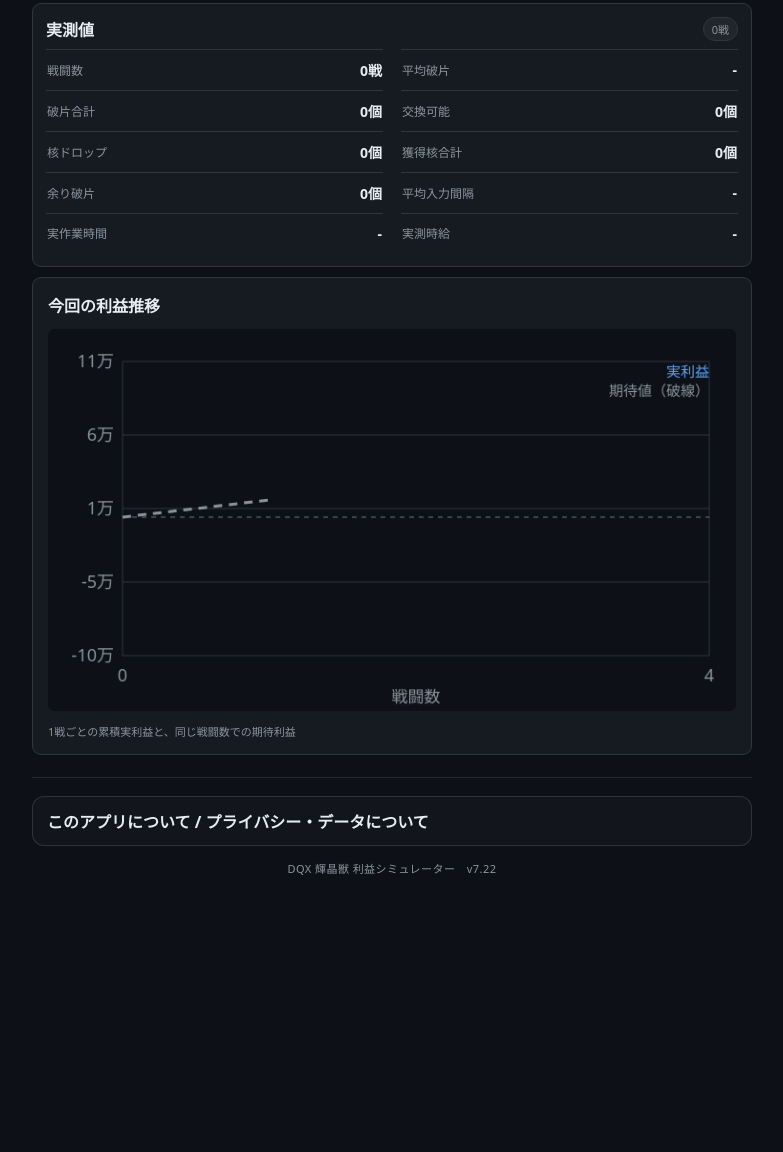
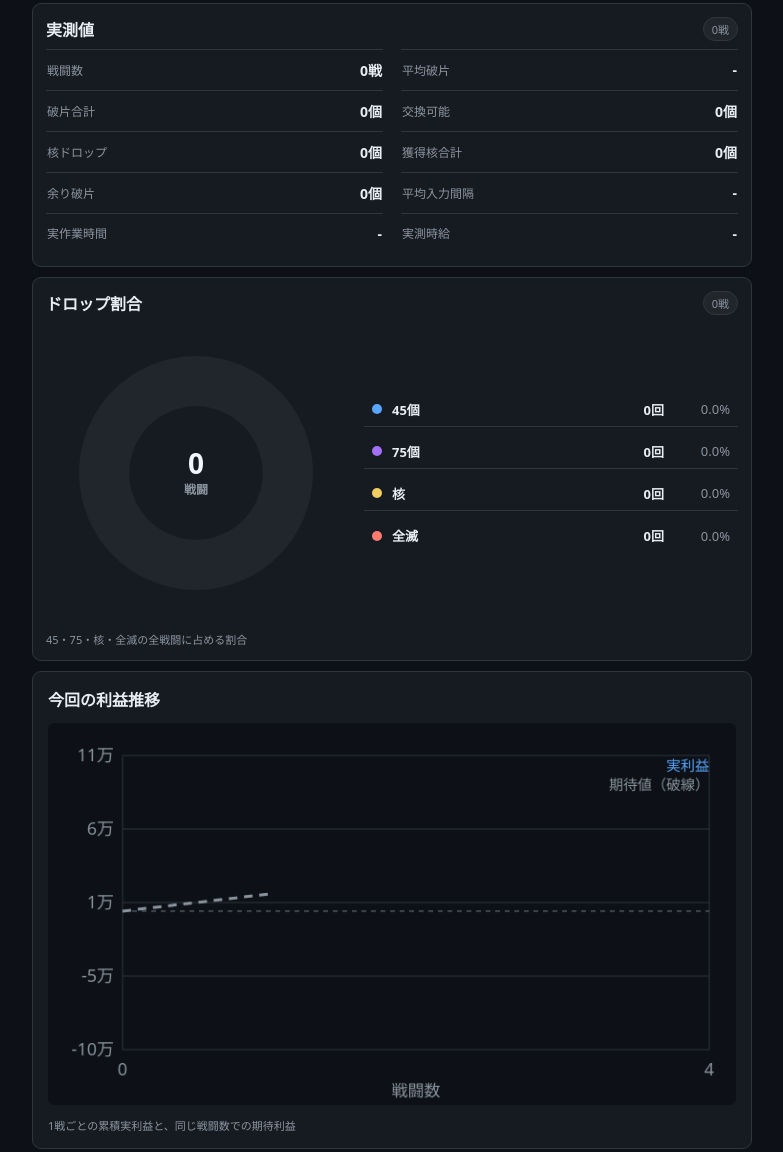
Before and after one commit to yami-dq/dqx-profit-tool, a plain HTML site: page index.html in a window 1280 px wide. Shown: the part 860-2012 px from the top of the page, without its empty margins (248-1031 px from the left). Before the commit the page ends 1756 px from the top, so only its background shows below. Drawn offline with Linux system fonts and the light colour scheme.

Commit message:
Add files via upload

```diff
--- a/app.js
+++ b/app.js
@@ -178,6 +178,7 @@ function renderAnalysis(){
   chartTargetCell.textContent=`${yen.format(Math.floor(cellLimitForProfit(m.targetProfit)))} Gまで`;
   chartBreakEvenCell.textContent=`${yen.format(Math.floor(cellLimitForProfit(0)))} Gまで`;
   renderBattleLog();
+  renderDropPieChart();
   if(state.activeTab==="analysis") drawPriceProfitChart();
   if(state.activeTab==="counter") drawRunProfitChart();
 }
@@ -193,6 +194,48 @@ function renderBattleLog(){
     const sign=b.total>=0?"+":"−";
     return `<div class="battle-log-row"><span>${b.number}</span><span class="${cls}">${result}</span><span>${sign}${yen.format(Math.abs(Math.round(b.total)))} G${lap!=null?` / ${fmtDuration(lap)}`:""}</span></div>`;
   }).join("");
+}
+
+function renderDropPieChart(){
+  const canvas=document.getElementById("dropPieChart"), legend=document.getElementById("dropPieLegend"), badge=document.getElementById("dropChartCount");
+  if(!canvas || !legend || !badge) return;
+  const c=counts(), total=currentMode().drops.length;
+  badge.textContent=`${total}戦`;
+  const items=[
+    {key:"45",label:"45個",value:c["45"],color:"#58a6ff"},
+    {key:"75",label:"75個",value:c["75"],color:"#a371f7"},
+    {key:"core",label:"核",value:c.core,color:"#f2cc60"},
+    {key:"wipe",label:"全滅",value:c.wipe,color:"#ff7b72"}
+  ];
+  legend.innerHTML=items.map(x=>{
+    const pct=total?x.value/total*100:0;
+    return `<div class="drop-legend-row"><span class="drop-legend-dot" style="background:${x.color}"></span><span class="drop-legend-name">${x.label}</span><strong>${x.value}回</strong><span>${pct.toFixed(1)}%</span></div>`;
+  }).join("");
+
+  const cssSize=Math.min(300,Math.max(220,canvas.parentElement?.clientWidth||260));
+  const dpr=Math.max(1,Math.min(3,window.devicePixelRatio||1));
+  canvas.style.width=`${cssSize}px`; canvas.style.height=`${cssSize}px`;
+  canvas.width=Math.round(cssSize*dpr); canvas.height=Math.round(cssSize*dpr);
+  const ctx=canvas.getContext("2d"); ctx.setTransform(dpr,0,0,dpr,0,0); ctx.clearRect(0,0,cssSize,cssSize);
+  const cx=cssSize/2,cy=cssSize/2,r=cssSize*.39,inner=r*.57;
+  if(!total){
+    ctx.beginPath();ctx.arc(cx,cy,r,0,Math.PI*2);ctx.arc(cx,cy,inner,0,Math.PI*2,true);
+    ctx.fillStyle="#21262d";ctx.fill("evenodd");
+  }else{
+    let start=-Math.PI/2;
+    items.forEach(x=>{
+      if(!x.value) return;
+      const end=start+Math.PI*2*x.value/total;
+      ctx.beginPath();ctx.moveTo(cx,cy);ctx.arc(cx,cy,r,start,end);ctx.closePath();ctx.fillStyle=x.color;ctx.fill();
+      start=end;
+    });
+    ctx.beginPath();ctx.arc(cx,cy,inner,0,Math.PI*2);ctx.fillStyle="#161b22";ctx.fill();
+  }
+  ctx.textAlign="center";ctx.textBaseline="middle";
+  ctx.fillStyle="#f0f6fc";ctx.font="800 28px system-ui,-apple-system,BlinkMacSystemFont,\"Yu Gothic\",sans-serif";
+  ctx.fillText(`${total}`,cx,cy-7);
+  ctx.fillStyle="#8b949e";ctx.font="600 12px system-ui,-apple-system,BlinkMacSystemFont,\"Yu Gothic\",sans-serif";
+  ctx.fillText("戦闘",cx,cy+18);
 }
 
 function drawPriceProfitChart(){
--- a/index.html
+++ b/index.html
@@ -74,6 +74,15 @@
           </div>
         </div>
 
+        <div class="card compact-card drop-chart-card">
+          <div class="card-title-row"><h2>ドロップ割合</h2><span id="dropChartCount" class="pill">0戦</span></div>
+          <div class="drop-chart-layout">
+            <canvas id="dropPieChart" width="360" height="360" aria-label="ドロップ割合の円グラフ"></canvas>
+            <div id="dropPieLegend" class="drop-pie-legend"></div>
+          </div>
+          <div class="chart-note">45・75・核・全滅の全戦闘に占める割合</div>
+        </div>
+
         <div class="card chart-card run-chart-card">
           <div class="card-title-row"><h2>今回の利益推移</h2></div>
           <canvas id="runProfitChart" width="720" height="400"></canvas>
@@ -148,7 +157,7 @@
               <p class="about-note">本ツールは個人制作の非公式ツールであり、ゲーム運営・開発元とは関係ありません。</p>
             </div>
           </details>
-          <div class="app-version">DQX 輝晶獣 利益シミュレーター　v7.22</div>
+          <div class="app-version">DQX 輝晶獣 利益シミュレーター　v7.23</div>
         </section>
 
     </main>
--- a/service-worker.js
+++ b/service-worker.js
@@ -1,4 +1,4 @@
-const CACHE_NAME = "dqx-profit-v7.22";
+const CACHE_NAME = "dqx-profit-v7.23";
 const ASSETS = [
   "./apple-touch-icon.png","./","./index.html","./style.css","./app.js","./manifest.json","./icons/icon-192.png","./icons/icon-512.png"];
 self.addEventListener("install",e=>{self.skipWaiting();e.waitUntil(caches.open(CACHE_NAME).then(c=>c.addAll(ASSETS)))});
--- a/style.css
+++ b/style.css
@@ -64,3 +64,23 @@
 .about-note{margin-top:14px!important;font-size:12px;opacity:.78}
 .app-version{text-align:center;margin:14px 0 2px;color:var(--muted,#8f8f9d);font-size:11px;letter-spacing:.04em}
 @media(max-width:560px){.about-section{margin-top:18px}.about-details summary{font-size:13px}.about-content{padding:0 14px 14px;font-size:12px}}
+
+/* v7.23: drop result distribution */
+.drop-chart-card{margin-top:8px}
+.drop-chart-layout{display:grid;grid-template-columns:minmax(220px,300px) 1fr;gap:18px;align-items:center;justify-content:center;margin-top:8px}
+.drop-chart-layout canvas{display:block;max-width:100%;margin:0 auto}
+.drop-pie-legend{display:grid;gap:8px}
+.drop-legend-row{display:grid;grid-template-columns:12px 1fr auto 58px;gap:8px;align-items:center;min-height:34px;padding:5px 8px;border-bottom:1px solid var(--border);font-size:13px}
+.drop-legend-row:last-child{border-bottom:0}
+.drop-legend-dot{width:10px;height:10px;border-radius:50%}
+.drop-legend-name{color:var(--text);font-weight:700}
+.drop-legend-row strong{font-variant-numeric:tabular-nums}
+.drop-legend-row>span:last-child{color:var(--muted);text-align:right;font-variant-numeric:tabular-nums}
+@media(max-width:600px){
+  .drop-chart-layout{grid-template-columns:1fr;gap:3px}
+  .drop-pie-legend{grid-template-columns:1fr 1fr;gap:0 10px}
+  .drop-legend-row{grid-template-columns:10px 1fr auto 50px;gap:5px;padding:5px 2px;font-size:12px}
+}
+@media(max-width:370px){
+  .drop-pie-legend{grid-template-columns:1fr}
+}
```
Also changed, not shown: 1 other file.
